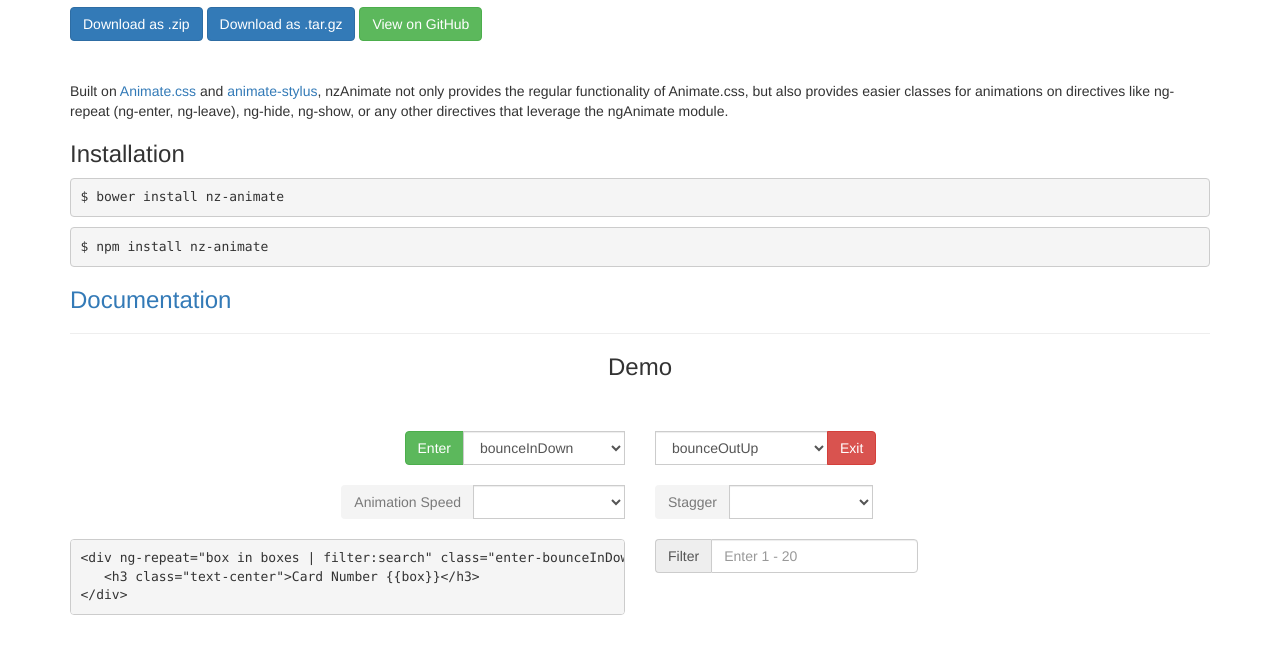
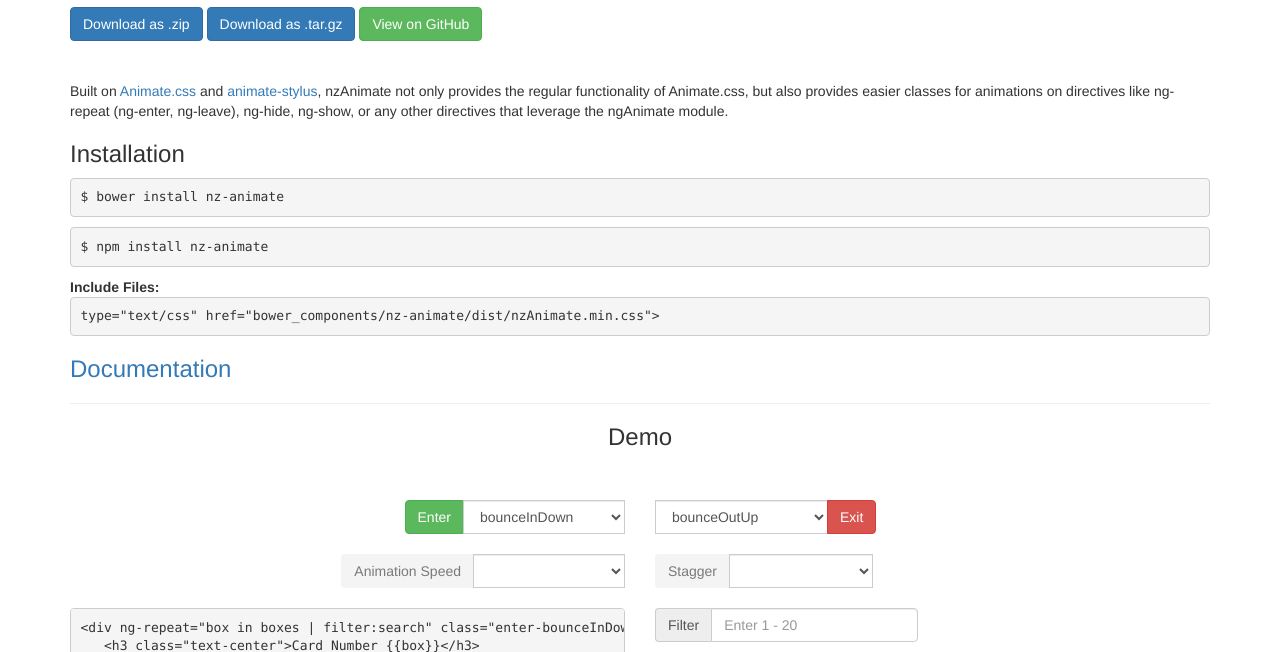
Before and after one commit to nozzle/nzAnimate, a plain HTML site: page index.html in a window 1280 px wide. Shown: the part 92-744 px from the top of the page. Drawn offline with nearby package versions, Linux system fonts and the light colour scheme; some packages are replaced by stand-ins of ours; a script that the page names is missing.

Commit message:
Update index.html

```diff
--- a/index.html
+++ b/index.html
@@ -43,6 +43,9 @@
             <h3>Installation</h3>
             <pre>$ bower install nz-animate</pre>
             <pre>$ npm install nz-animate</pre>
+
+            <strong>Include Files:</strong>
+            <pre><code>type="text/css" href="bower_components/nz-animate/dist/nzAnimate.min.css"></code></pre>
 
             <a href="https://github.com/nozzle/nzAnimate" target="_blank"><h3>Documentation</h3></a>
 
```
